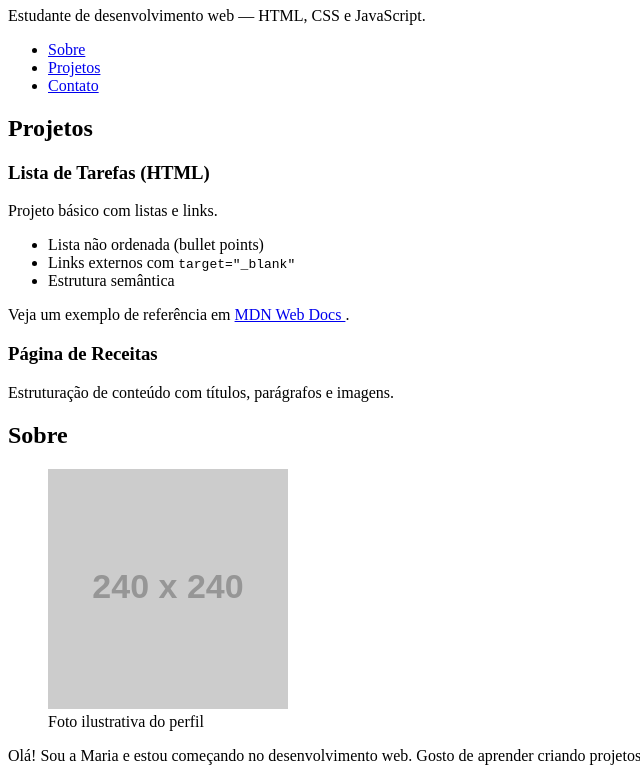
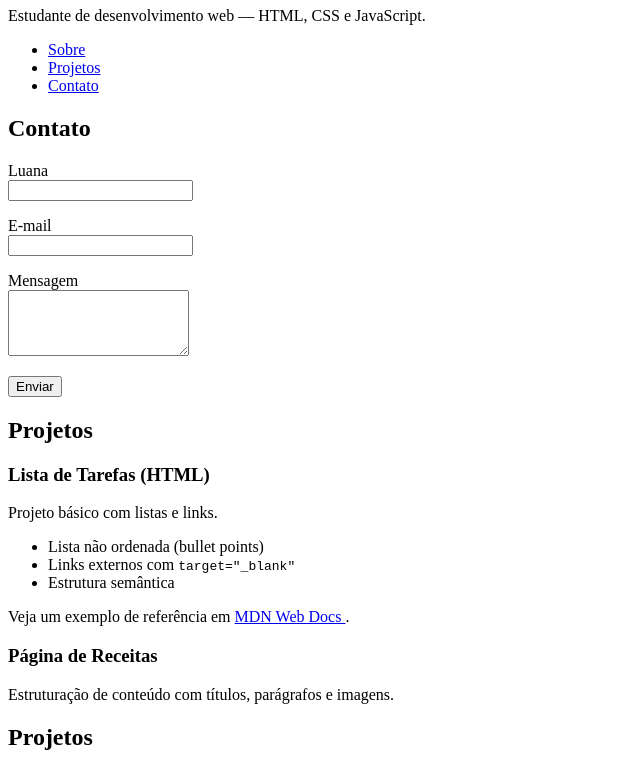
Before and after one commit to luanaluz22/primeiro-reposit-rio, a plain HTML site: page index.html in a window 1280 px wide. Shown: the part 73-846 px from the top of the page, without its empty margins (0-640 px from the left). Drawn offline with Linux system fonts and the light colour scheme; placeholder pictures from the web are drawn by us.

Commit message:
Update index.html

```diff
--- a/index.html
+++ b/index.html
@@ -3,13 +3,13 @@
 <head>
 <meta charset="utf-8">
 <meta name="viewport" content="width=device-width, initial-scale=1">
-<title>Portfólio de Maria Silva</title>
+<title>Portfólio de Luana Luz</title>
 <meta name="description" content="Portfólio simples feito em HTML puro.">
 </head>
 <body>
 <!-- Conteúdo vem a seguir -->
 </header>
-  <h1>Portfólio de Maria Silva</h1>
+  <h1>Portfólio de Luana Luz</h1>
 <p>Estudante de desenvolvimento web — HTML, CSS e JavaScript.</p>
 <nav aria-label="Navegação principal">
 <ul>
@@ -20,6 +20,51 @@
 </nav>
 </header>
   <main>
+    <section id="contato">
+<h2>Contato</h2>
+<form action="#" method="post">
+<p>
+<label for="nome">Luana</label><br>
+<input id="nome" name="nome" type="text" required>
+</p>
+<p>
+<label for="email">E-mail</label><br>
+<input id="email" name="email" type="email" required>
+</p>
+<p>
+<label for="mensagem">Mensagem</label><br>
+<textarea id="mensagem" name="mensagem" rows="4"
+required></textarea>
+</p>
+<p>
+<button type="submit">Enviar</button>
+</p>
+</form>
+</section>
+    <section id="projetos">
+<h2>Projetos</h2>
+<article>
+<h3>Lista de Tarefas (HTML)</h3>
+<p>Projeto básico com listas e links.</p>
+
+<ul>
+<li>Lista não ordenada (bullet points)</li>
+<li>Links externos com <code>target="_blank"</code></li>
+<li>Estrutura semântica</li>
+</ul>
+<p>
+Veja um exemplo de referência em
+<a href="https://developer.mozilla.org/pt-BR/docs/Web/HTML"
+target="_blank" rel="noopener">
+MDN Web Docs
+</a>.
+</p>
+</article>
+<article>
+<h3>Página de Receitas</h3>
+<p>Estruturação de conteúdo com títulos, parágrafos e imagens.</p>
+</article>
+</section>
     <section id="projetos">
 <h2>Projetos</h2>
 <article>
@@ -52,8 +97,12 @@ de frente.">
 <figcaption>Foto ilustrativa do perfil</figcaption>
 </figure>
 <p>
-Olá! Sou a Maria e estou começando no desenvolvimento web.
+Olá! Sou a Luana e estou começando no desenvolvimento web.
 Gosto de aprender criando projetos simples e práticos.
 </p>
 </section>
+    </main>
+<footer>
+<small>&copy; 2025 Luana Luz. Todos os direitos reservados.</small>
+</footer>
 </html>
```
